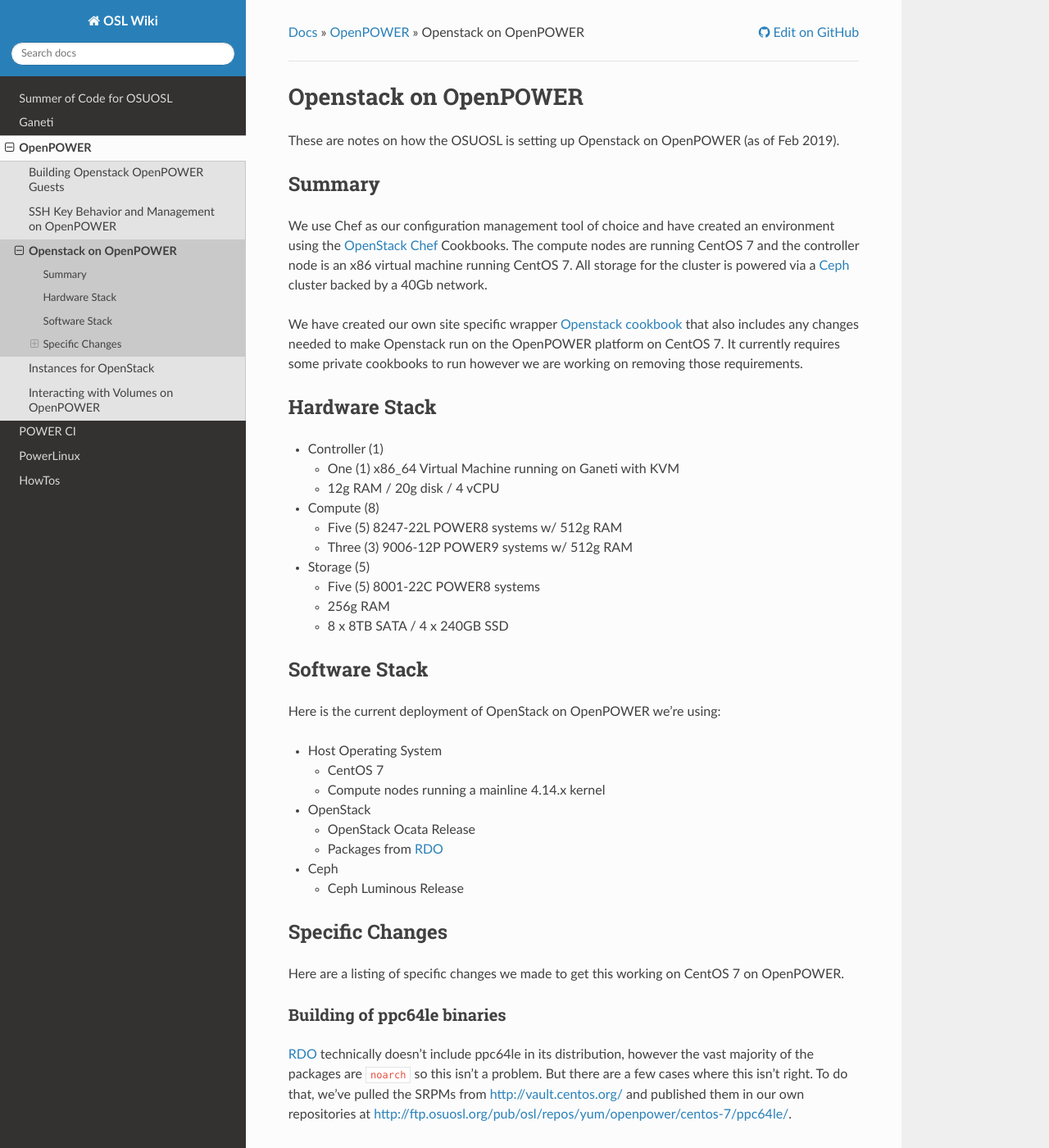
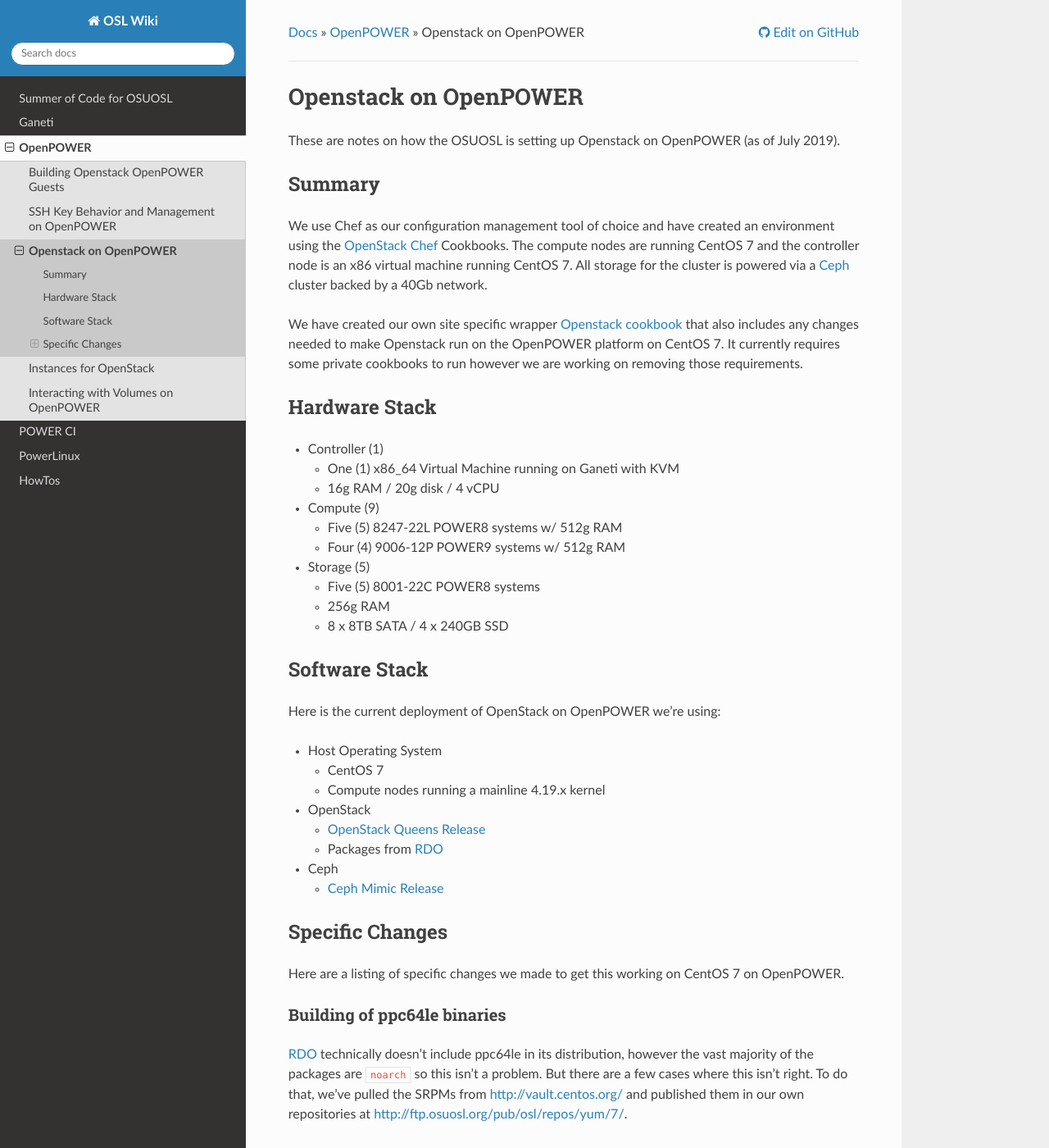
Before and after one commit to osuosl/wiki, a Sphinx documentation site: the page built from source/openpower/openstack.rst, in a window 1280 px wide and 1400 px high. Shown: the whole window at 82% size. Built offline with Sphinx 7.4.7 and the Read the Docs theme 2.0.0, drawn with Linux system fonts in a browser that asks for light colours.

Commit message:
Update OpenPOWER openstack system info

```diff
--- a/source/openpower/openstack.rst
+++ b/source/openpower/openstack.rst
@@ -3,7 +3,7 @@
 Openstack on OpenPOWER
 ======================
 
-These are notes on how the OSUOSL is setting up Openstack on OpenPOWER (as of Feb 2019).
+These are notes on how the OSUOSL is setting up Openstack on OpenPOWER (as of July 2019).
 
 Summary
 -------
@@ -26,12 +26,12 @@
 - Controller (1)
 
   - One (1) x86_64 Virtual Machine running on Ganeti with KVM
-  - 12g RAM / 20g disk / 4 vCPU
+  - 16g RAM / 20g disk / 4 vCPU
 
-- Compute (8)
+- Compute (9)
 
   - Five (5) 8247-22L POWER8 systems w/ 512g RAM
-  - Three (3) 9006-12P POWER9 systems w/ 512g RAM
+  - Four (4) 9006-12P POWER9 systems w/ 512g RAM
 
 - Storage (5)
 
@@ -47,18 +47,20 @@
 - Host Operating System
 
   - CentOS 7
-  - Compute nodes running a mainline 4.14.x kernel
+  - Compute nodes running a mainline 4.19.x kernel
 
 - OpenStack
 
-  - OpenStack Ocata Release
+  - `OpenStack Queens Release`_
   - Packages from `RDO`_
 
 - Ceph
 
-  - Ceph Luminous Release
+  - `Ceph Mimic Release`_
 
+.. _OpenStack Queens Release: https://releases.openstack.org/queens/highlights.html
 .. _RDO: https://www.rdoproject.org
+.. _Ceph Mimic Release: https://ceph.com/releases/v13-2-0-mimic-released/
 
 Specific Changes
 ----------------
@@ -71,7 +73,7 @@
 `RDO`_ technically doesn't include ppc64le in its distribution, however the vast majority of the packages are
 ``noarch`` so this isn't a problem. But there are a few cases where this isn't right. To do that, we've pulled the
 SRPMs from http://vault.centos.org/ and published them in our own repositories at
-http://ftp.osuosl.org/pub/osl/repos/yum/openpower/centos-7/ppc64le/.
+http://ftp.osuosl.org/pub/osl/repos/yum/7/.
 
 Turn off SMT
 ~~~~~~~~~~~~
```
